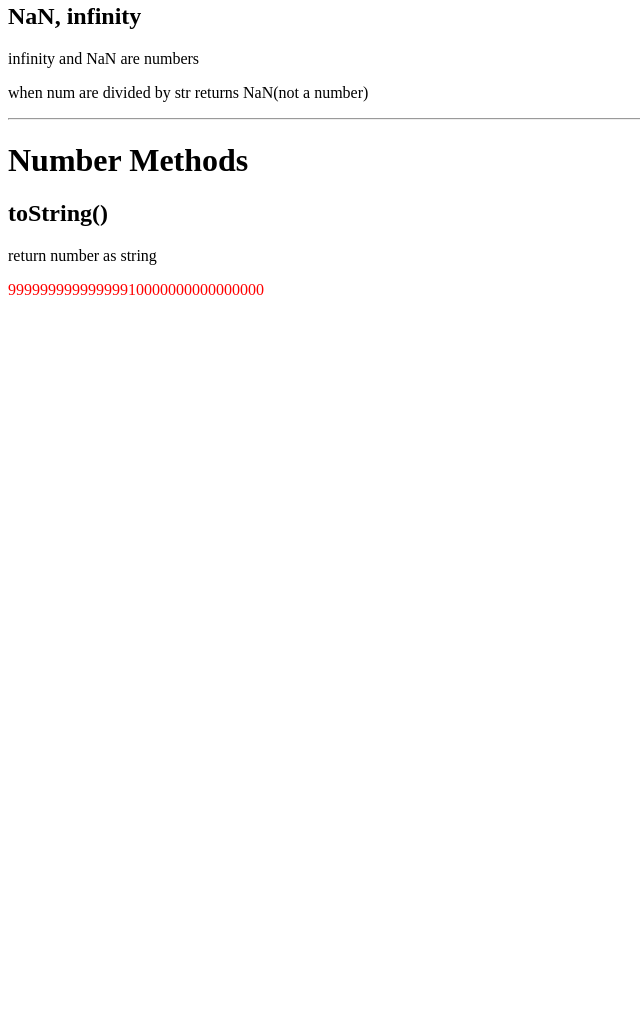
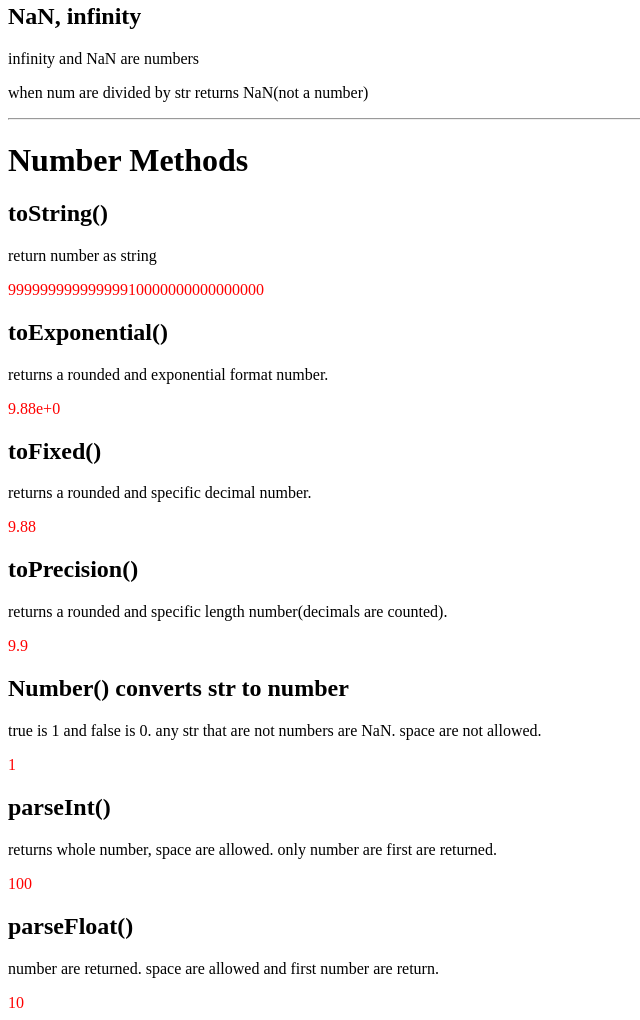
Before and after one commit to sadmanador/js-tutorials, a plain HTML site: page index.html in a window 1280 px wide. Shown: the part 4185-5205 px from the top of the page, without its empty margins (0-640 px from the left). Before the commit the page ends 4492 px from the top, so only its background shows below. Drawn offline with Linux system fonts and the light colour scheme.

Commit message:
number method are complete

```diff
--- a/app/script.js
+++ b/app/script.js
@@ -153,3 +153,15 @@ document.getElementById("demo36").innerHTML = num15 + "<br>" + num16;
 
 
 document.getElementById("demo37").innerHTML = num15.toString() + num16;
+
+let decimalNum = 9.8765;
+
+document.getElementById("demo38").innerHTML = decimalNum.toExponential(2);
+document.getElementById("demo39").innerHTML = decimalNum.toFixed(2);
+document.getElementById("demo40").innerHTML = decimalNum.toPrecision(2);
+
+document.getElementById("demo41").innerHTML = Number(true);
+
+document.getElementById("demo42").innerHTML = parseInt("100 600");
+
+document.getElementById("demo43").innerHTML = parseFloat("10 years");
--- a/index.html
+++ b/index.html
@@ -177,11 +177,30 @@
     <p>return number as string</p>
     <div id="demo37"></div>
 
+    <h2>toExponential()</h2>
+    <p>returns a rounded and exponential format number.</p>
+    <div id="demo38"></div>
 
 
+    <h2>toFixed()</h2>
+    <p>returns a rounded and specific decimal number.</p>
+    <div id="demo39"></div>
 
+    <h2>toPrecision()</h2>
+    <p>returns a rounded and specific length number(decimals are counted).</p>
+    <div id="demo40"></div>
 
+    <h2>Number() converts str to number</h2>
+    <p>true is 1 and false is 0. any str that are not numbers are NaN. space are not allowed.</p>
+    <div id="demo41"></div>
 
+    <h2>parseInt()</h2>
+    <p>returns whole number, space are allowed. only number are first are returned.</p>
+    <div id="demo42"></div>
+
+    <h2>parseFloat()</h2>
+    <p>number are returned. space are allowed and first number are return.</p>
+    <div id="demo43"></div>
 
 
 
```
